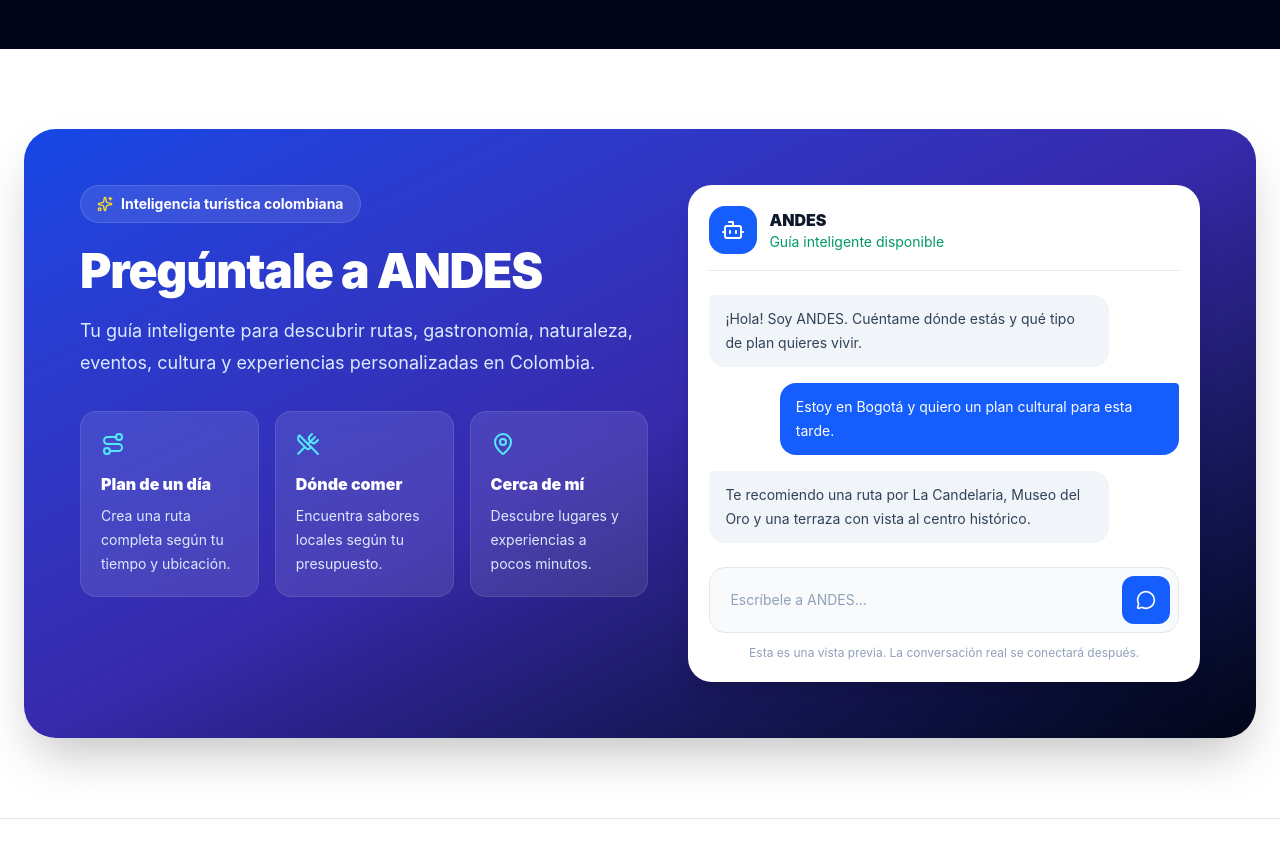
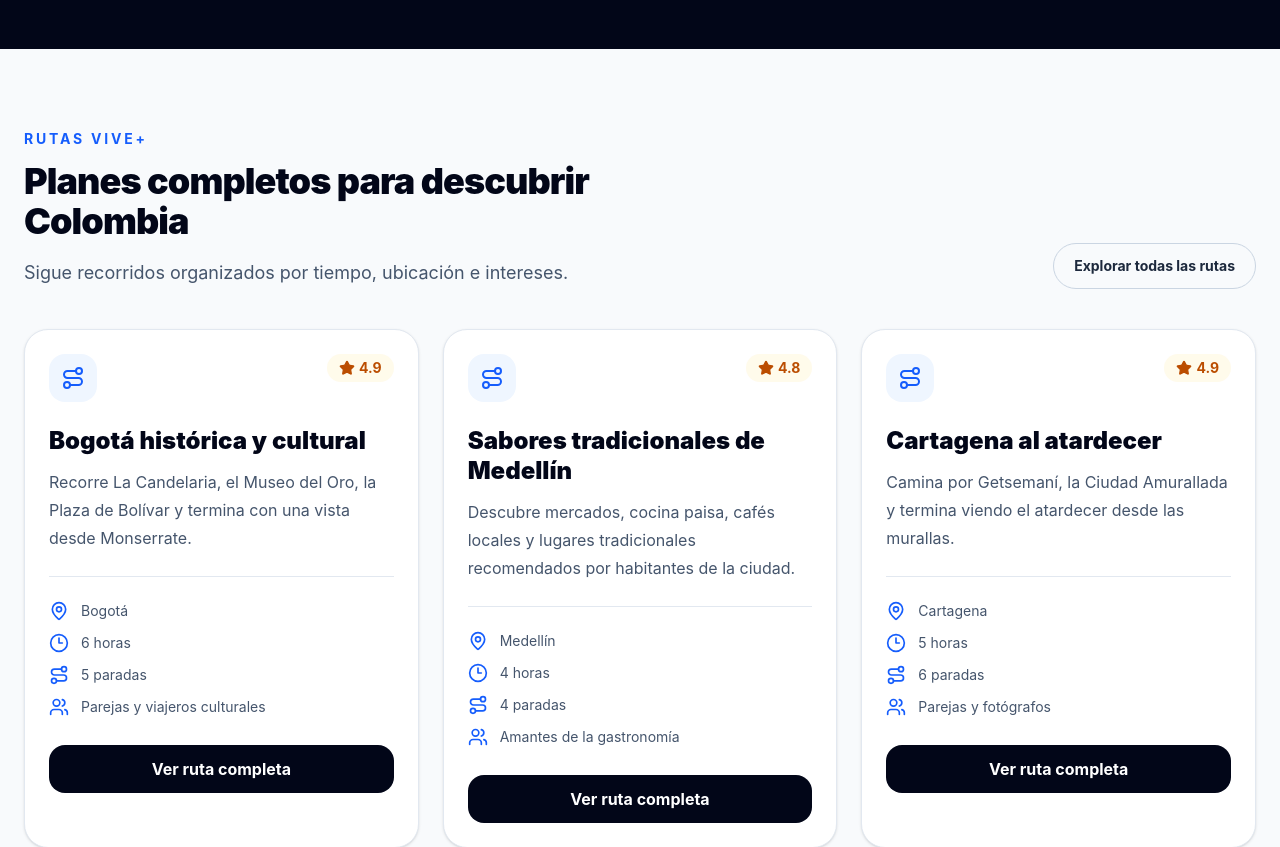
Before and after one commit to openworldwideibo-max/Vive-Colombia, a React (Vite) app: page / in a window 1280 px wide. Shown: the part 3340-4187 px from the top of the page. Built offline with nearby package versions, Linux system fonts and the light colour scheme.

Commit message:
feat: add recommended travel routes

```diff
--- /dev/null
+++ b/src/components/home/RecommendedRoutes.tsx
@@ -0,0 +1,131 @@
+import {
+  Clock3,
+  MapPin,
+  Route,
+  Star,
+  Users,
+} from "lucide-react";
+
+const routes = [
+  {
+    id: 1,
+    title: "Bogotá histórica y cultural",
+    city: "Bogotá",
+    duration: "6 horas",
+    stops: 5,
+    rating: 4.9,
+    audience: "Parejas y viajeros culturales",
+    description:
+      "Recorre La Candelaria, el Museo del Oro, la Plaza de Bolívar y termina con una vista desde Monserrate.",
+  },
+  {
+    id: 2,
+    title: "Sabores tradicionales de Medellín",
+    city: "Medellín",
+    duration: "4 horas",
+    stops: 4,
+    rating: 4.8,
+    audience: "Amantes de la gastronomía",
+    description:
+      "Descubre mercados, cocina paisa, cafés locales y lugares tradicionales recomendados por habitantes de la ciudad.",
+  },
+  {
+    id: 3,
+    title: "Cartagena al atardecer",
+    city: "Cartagena",
+    duration: "5 horas",
+    stops: 6,
+    rating: 4.9,
+    audience: "Parejas y fotógrafos",
+    description:
+      "Camina por Getsemaní, la Ciudad Amurallada y termina viendo el atardecer desde las murallas.",
+  },
+];
+
+export default function RecommendedRoutes() {
+  return (
+    <section className="bg-slate-50 py-20">
+      <div className="mx-auto max-w-7xl px-6">
+        <div className="flex flex-col gap-5 md:flex-row md:items-end md:justify-between">
+          <div className="max-w-2xl">
+            <p className="text-sm font-bold uppercase tracking-[0.2em] text-blue-600">
+              Rutas VIVE+
+            </p>
+
+            <h2 className="mt-3 text-3xl font-black tracking-tight text-slate-950 sm:text-4xl">
+              Planes completos para descubrir Colombia
+            </h2>
+
+            <p className="mt-4 text-lg leading-8 text-slate-600">
+              Sigue recorridos organizados por tiempo, ubicación e intereses.
+            </p>
+          </div>
+
+          <button
+            type="button"
+            className="self-start rounded-full border border-slate-300 px-5 py-3 text-sm font-bold text-slate-800 transition hover:border-blue-600 hover:text-blue-600 md:self-auto"
+          >
+            Explorar todas las rutas
+          </button>
+        </div>
+
+        <div className="mt-10 grid gap-6 lg:grid-cols-3">
+          {routes.map((route) => (
+            <article
+              key={route.id}
+              className="rounded-3xl border border-slate-200 bg-white p-6 shadow-sm transition hover:-translate-y-1 hover:shadow-xl"
+            >
+              <div className="flex items-start justify-between gap-4">
+                <div className="flex h-12 w-12 items-center justify-center rounded-2xl bg-blue-50 text-blue-600">
+                  <Route className="h-6 w-6" />
+                </div>
+
+                <div className="flex items-center gap-1 rounded-full bg-amber-50 px-3 py-1 text-sm font-bold text-amber-700">
+                  <Star className="h-4 w-4 fill-current" />
+                  {route.rating}
+                </div>
+              </div>
+
+              <h3 className="mt-6 text-2xl font-black leading-tight text-slate-950">
+                {route.title}
+              </h3>
+
+              <p className="mt-3 leading-7 text-slate-600">
+                {route.description}
+              </p>
+
+              <div className="mt-6 space-y-3 border-t border-slate-200 pt-6 text-sm text-slate-600">
+                <p className="flex items-center gap-3">
+                  <MapPin className="h-5 w-5 text-blue-600" />
+                  {route.city}
+                </p>
+
+                <p className="flex items-center gap-3">
+                  <Clock3 className="h-5 w-5 text-blue-600" />
+                  {route.duration}
+                </p>
+
+                <p className="flex items-center gap-3">
+                  <Route className="h-5 w-5 text-blue-600" />
+                  {route.stops} paradas
+                </p>
+
+                <p className="flex items-center gap-3">
+                  <Users className="h-5 w-5 text-blue-600" />
+                  {route.audience}
+                </p>
+              </div>
+
+              <button
+                type="button"
+                className="mt-7 w-full rounded-2xl bg-slate-950 px-5 py-3 font-bold text-white transition hover:bg-blue-600"
+              >
+                Ver ruta completa
+              </button>
+            </article>
+          ))}
+        </div>
+      </div>
+    </section>
+  );
+}
--- a/src/components/home/index.ts
+++ b/src/components/home/index.ts
@@ -3,3 +3,4 @@ export { default as Categories } from "./Categories";
 export { default as FeaturedPlaces } from "./FeaturedPlaces";
 export { default as UpcomingEvents } from "./UpcomingEvents";
 export { default as AndesAssistant } from "./AndesAssistant";
+export { default as RecommendedRoutes } from "./RecommendedRoutes";
--- a/src/pages/Home.tsx
+++ b/src/pages/Home.tsx
@@ -3,6 +3,7 @@ import {
   Categories,
   FeaturedPlaces,
   Hero,
+  RecommendedRoutes,
   UpcomingEvents,
 } from "../components/home";
 
@@ -13,6 +14,7 @@ export default function Home() {
       <Categories />
       <FeaturedPlaces />
       <UpcomingEvents />
+      <RecommendedRoutes />
       <AndesAssistant />
     </>
   );
```
